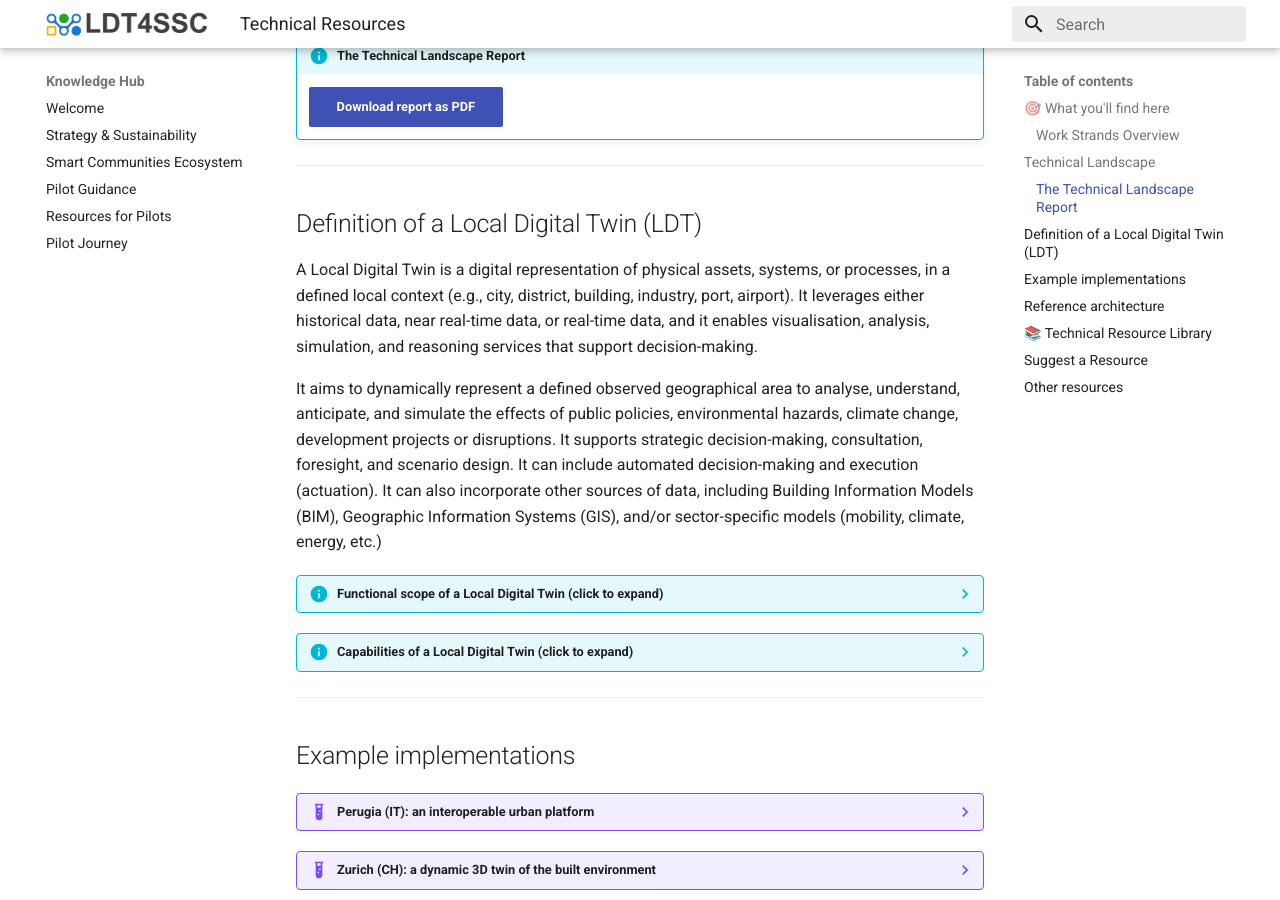
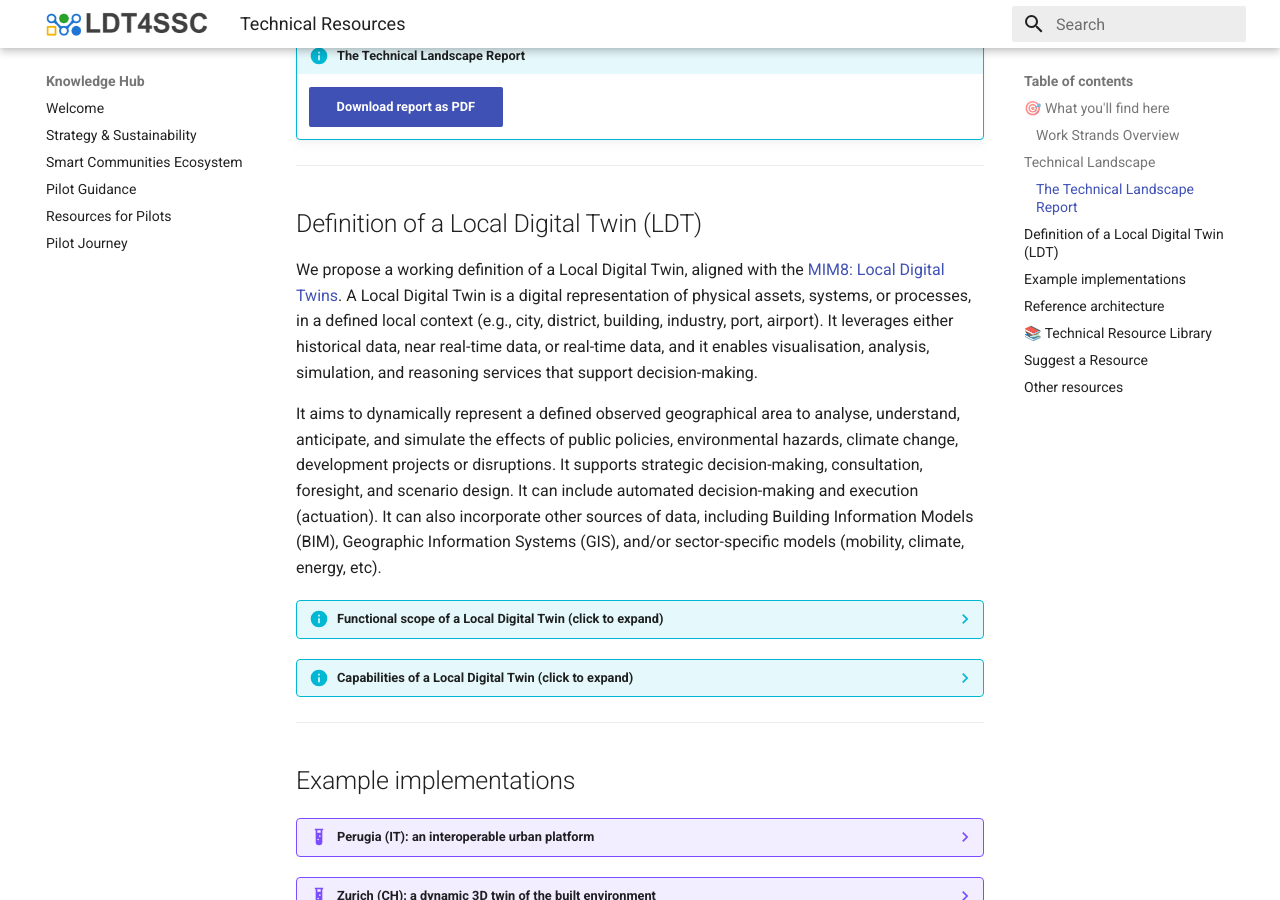
Before and after one commit to ldt4ssc/ldt4ssc.github.io, an MkDocs documentation site: the page built from docs/resources_content/tech_resources.md, in a window 1280 px wide and 900 px high, scrolled down 1681 px. Built offline with MkDocs 1.6.1 and Material for MkDocs 9.7.7, drawn with Linux system fonts in a browser that asks for light colours.

Commit message:
update: tech resources

```diff
--- a/docs/resources_content/tech_resources.md
+++ b/docs/resources_content/tech_resources.md
@@ -58,9 +58,9 @@ The Technical Landscape Report focuses on establishing the technical foundations
 ---
 
 ## Definition of a Local Digital Twin (LDT)
-A Local Digital Twin is a digital representation of physical assets, systems, or processes, in a defined local context (e.g., city, district, building, industry, port, airport). It leverages either historical data, near real-time data, or real-time data, and it enables visualisation, analysis, simulation, and reasoning services that support decision-making.
+We propose a working definition of a Local Digital Twin, aligned with the [MIM8: Local Digital Twins](https://mims.oascities.org/NzWXOO1Fttw4wtqv1Wys/mim8-local-digital-twins). A Local Digital Twin is a digital representation of physical assets, systems, or processes, in a defined local context (e.g., city, district, building, industry, port, airport). It leverages either historical data, near real-time data, or real-time data, and it enables visualisation, analysis, simulation, and reasoning services that support decision-making.
 
-It aims to dynamically represent a defined observed geographical area to analyse, understand, anticipate, and simulate the effects of public policies, environmental hazards, climate change, development projects or disruptions. It supports strategic decision-making, consultation, foresight, and scenario design. It can include automated decision-making and execution (actuation). It can also incorporate other sources of data, including Building Information Models (BIM), Geographic Information Systems (GIS), and/or sector-specific models (mobility, climate, energy, etc.)
+It aims to dynamically represent a defined observed geographical area to analyse, understand, anticipate, and simulate the effects of public policies, environmental hazards, climate change, development projects or disruptions. It supports strategic decision-making, consultation, foresight, and scenario design. It can include automated decision-making and execution (actuation). It can also incorporate other sources of data, including Building Information Models (BIM), Geographic Information Systems (GIS), and/or sector-specific models (mobility, climate, energy, etc).
 
 ??? info "Functional scope of a Local Digital Twin (click to expand)"
     At its core, a Local Digital Twin relies on a contextual and semantic data management approach, enabling the representation and interlinking of entities, attributes, and relationships across domains. This may be implemented using different architectural technologies, such as context management systems, knowledge meta-model, or equivalent solutions. Other components are **additional**, and they enable: integration of data (**ETL**), management of access rights to the twin's data and services (**Identity**), production of **visualisations** for tangible end-user data analysis, etc.
```
